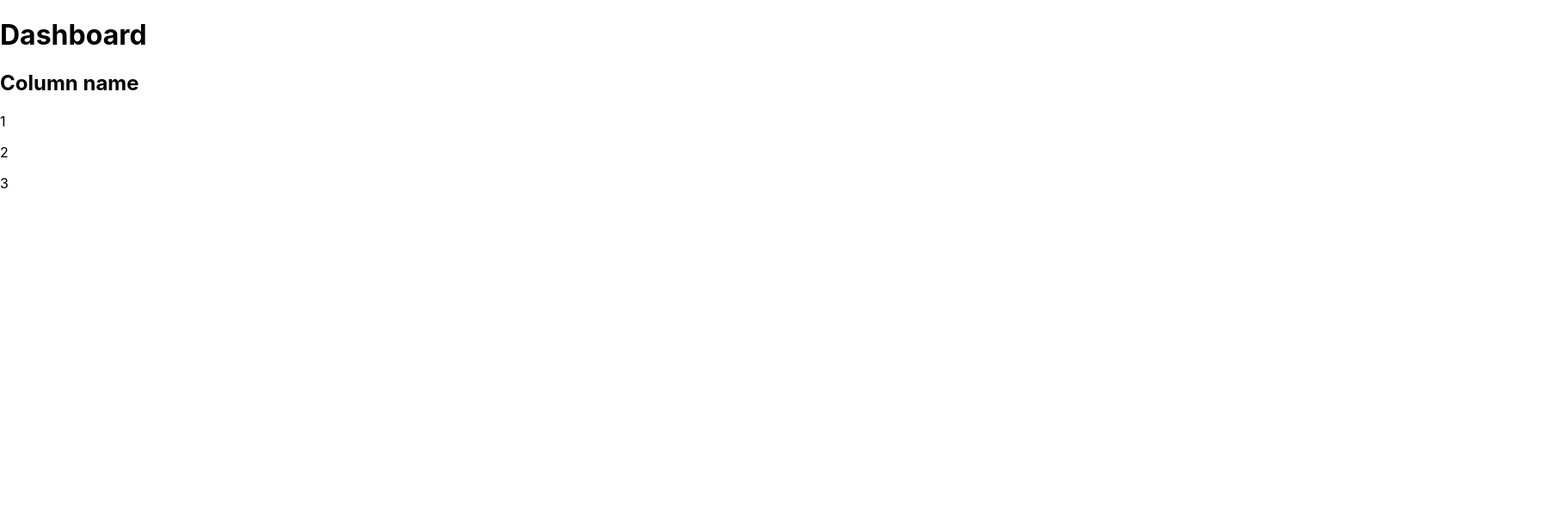
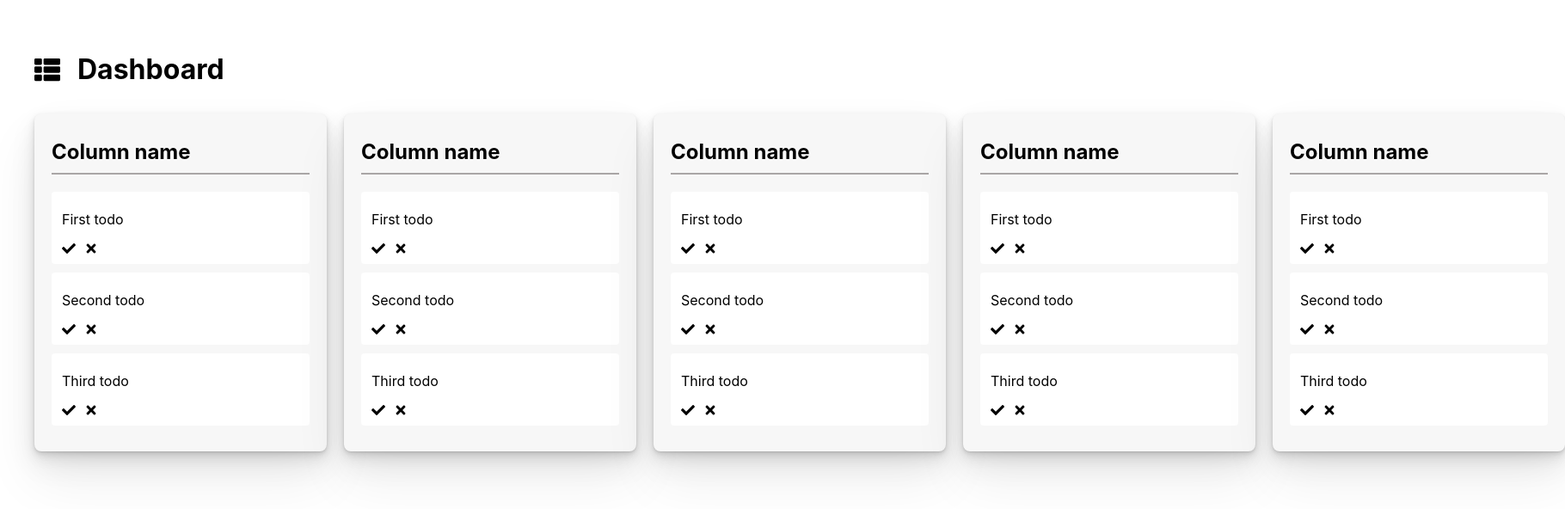
Before and after one commit to bercivarga/trello-clone, a React (Create React App) app: page / in a window 1280 px wide. Shown: the top 592 px of the page at 86% size, 1820 px wide, since content can reach past the window. Built offline with nearby package versions, Linux system fonts and the light colour scheme.

Commit message:
Add general setup and complete stylistic foundations

```diff
--- a/package.json
+++ b/package.json
@@ -8,6 +8,7 @@
     "@testing-library/user-event": "^12.8.3",
     "react": "^17.0.2",
     "react-dom": "^17.0.2",
+    "react-icons": "^4.2.0",
     "react-scripts": "4.0.3",
     "web-vitals": "^1.1.1"
   },
--- a/src/components/CardColumn/CardColumn.js
+++ b/src/components/CardColumn/CardColumn.js
@@ -5,10 +5,15 @@ import ToDoCard from '../ToDoCard/ToDoCard';
 import classes from './CardColumn.module.css';
 
 export default function CardColumn() {
+	const { todos } = useGlobalContext();
+
 	return (
-		<div>
-			<h2>Column name</h2>
-			<ToDoCard />
+		<div className={classes.CardColumn}>
+			<h2 className={classes.ColumnName}>Column name</h2>
+			<div className={classes.Divider} />
+			{todos.map((t) => {
+				return <ToDoCard key={t} content={t} />;
+			})}
 		</div>
 	);
 }
--- a/src/components/CardColumn/CardColumn.module.css
+++ b/src/components/CardColumn/CardColumn.module.css
@@ -0,0 +1,37 @@
+.CardColumn {
+	height: auto;
+	width: 300px;
+	min-width: 300px;
+	background-color: rgb(247, 247, 247);
+	border-radius: 8px;
+	padding: 20px;
+	box-shadow: 0 1px 2px rgba(0, 0, 0, 0.07), 0 2px 4px rgba(0, 0, 0, 0.07), 0 4px 8px rgba(0, 0, 0, 0.07),
+		0 8px 16px rgba(0, 0, 0, 0.07), 0 16px 32px rgba(0, 0, 0, 0.07), 0 32px 64px rgba(0, 0, 0, 0.07);
+	transition: all .1s linear;
+	cursor: pointer;
+	margin-right: 20px;
+}
+
+.CardColumn:last-child {
+	margin-right: 0px;
+}
+
+.ColumnName {
+	margin: 10px 0 10px 0;
+}
+
+.Divider {
+	height: 2px;
+	width: 100%;
+	background-color: rgb(170, 166, 166);
+	margin-bottom: 20px;
+}
+
+.CardColumn:hover {
+	background-color: rgb(245, 245, 245);
+	transition: all .1s linear;
+}
+
+.CardColumn:active {
+	cursor: -webkit-grab;
+}
--- a/src/components/Dashboard/Dashboard.js
+++ b/src/components/Dashboard/Dashboard.js
@@ -1,14 +1,24 @@
 import React from 'react';
 import { useGlobalContext } from '../../context';
 import CardColumn from '../CardColumn/CardColumn';
+import { FaThList } from 'react-icons/fa';
 
 import classes from './Dashboard.module.css';
 
 export default function Dashboard() {
 	return (
-		<div>
-			<h1>Dashboard</h1>
-			<CardColumn />
+		<div className={classes.Dashboard}>
+			<div className={classes.Header}>
+				<FaThList style={{ marginRight: '20px', width: '30px', height: '30px' }} />
+				<h1>Dashboard</h1>
+			</div>
+			<div className={classes.Columns}>
+				<CardColumn />
+				<CardColumn />
+				<CardColumn />
+				<CardColumn />
+				<CardColumn />
+			</div>
 		</div>
 	);
 }
--- a/src/components/Dashboard/Dashboard.module.css
+++ b/src/components/Dashboard/Dashboard.module.css
@@ -0,0 +1,15 @@
+.Dashboard {
+	padding: 40px;
+}
+
+.Header {
+	display: flex;
+	align-items: center;
+	margin-bottom: 10px;
+}
+
+.Columns {
+	display: flex;
+	flex-direction: row;
+	flex-wrap: nowrap;
+}
--- a/src/components/ToDoCard/ToDoCard.js
+++ b/src/components/ToDoCard/ToDoCard.js
@@ -1,16 +1,15 @@
 import React from 'react';
 import { useGlobalContext } from '../../context';
+import { FaCheck, FaTimes } from 'react-icons/fa';
 
 import classes from './ToDoCard.module.css';
 
-export default function ToDoCard() {
-	const { todos } = useGlobalContext();
-
+export default function ToDoCard({ content }) {
 	return (
-		<div>
-			{todos.map((t, index) => {
-				return <p>{t}</p>;
-			})}
+		<div className={classes.ToDoCard}>
+			<p>{content}</p>
+			<FaCheck style={{ marginRight: '10px' }} />
+			<FaTimes />
 		</div>
 	);
 }
--- a/src/components/ToDoCard/ToDoCard.module.css
+++ b/src/components/ToDoCard/ToDoCard.module.css
@@ -0,0 +1,18 @@
+.ToDoCard {
+	height: auto;
+	padding: 4px 10px 4px 10px;
+	background-color: white;
+	border-radius: 4px;
+	margin-bottom: 10px;
+	cursor: pointer;
+	border: 2px solid transparent;
+	box-sizing: border-box;
+	-moz-box-sizing: border-box;
+	-webkit-box-sizing: border-box;
+	transition: all .1s linear;
+}
+
+.ToDoCard:hover {
+	border: 2px solid rgba(199, 199, 199, 0.5);
+	transition: all .1s linear;
+}
--- a/src/context.js
+++ b/src/context.js
@@ -3,7 +3,7 @@ import React, { useState, useEffect, useContext, useCallback } from 'react';
 const AppContext = React.createContext();
 
 export default function AppProvider({ children }) {
-	const [ todos, setTodos ] = useState([ '1', '2', '3' ]);
+	const [ todos, setTodos ] = useState([ 'First todo', 'Second todo', 'Third todo' ]);
 
 	return <AppContext.Provider value={{ todos }}>{children}</AppContext.Provider>;
 }
```
Also changed, not shown: 1 other file (tests, documents, lock files or other folders).
